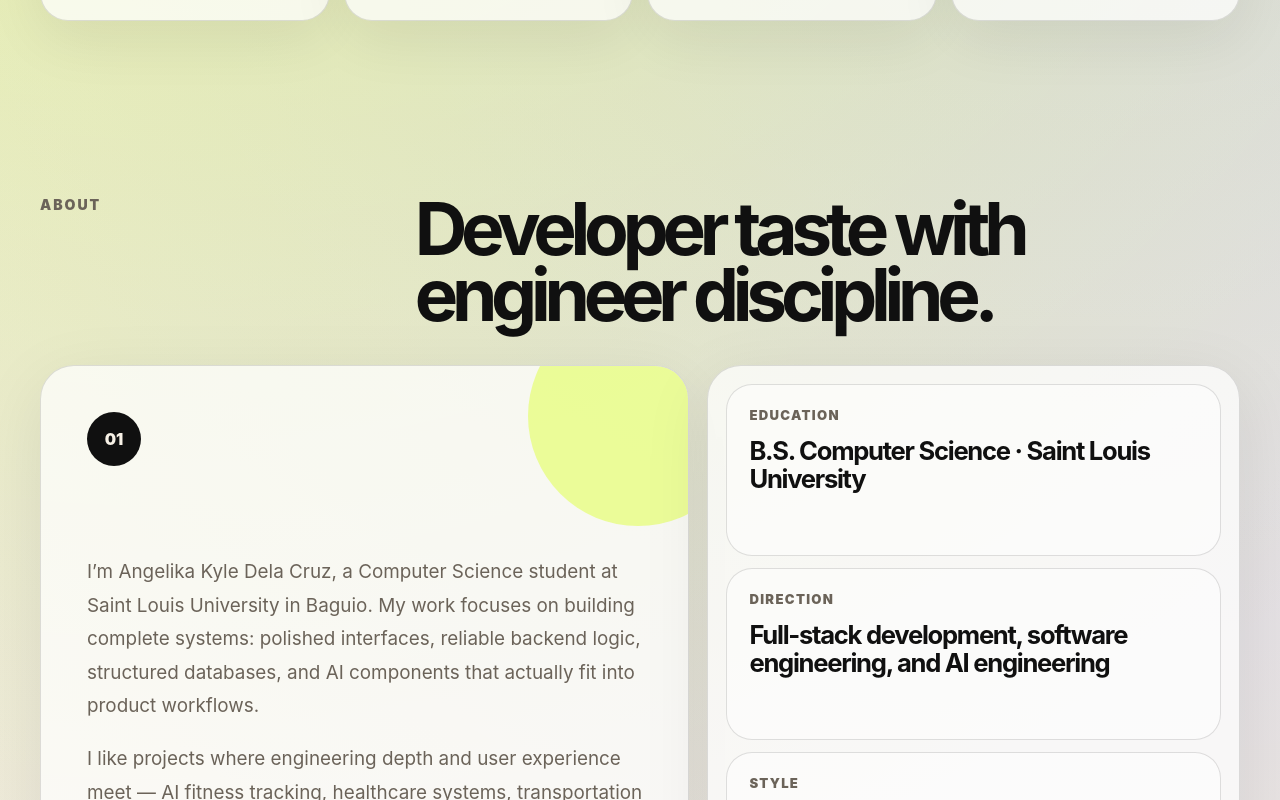
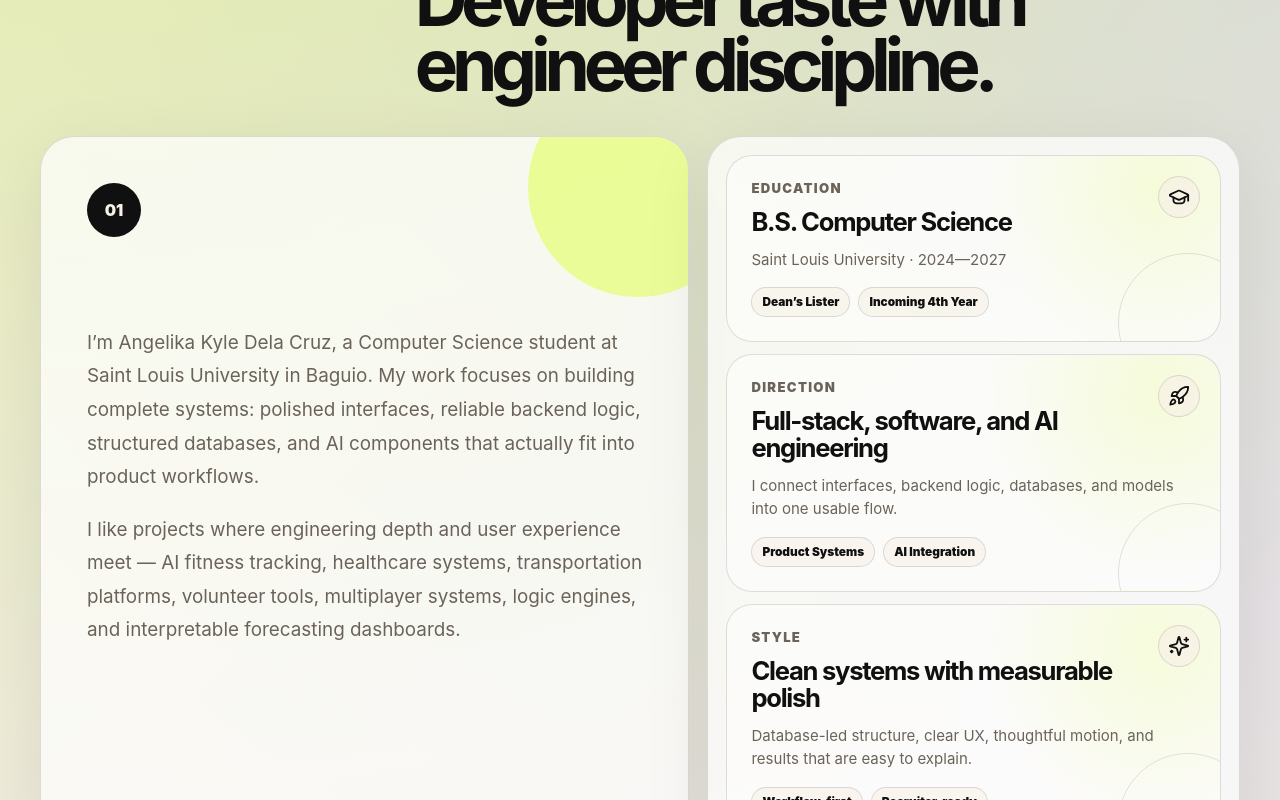
Before and after one commit to gelikadlcrz/Angelika-Kyle-s-Portfolio, a React (Vite) app: page / in a window 1280 px wide. Shown: the part 1260-2060 px from the top of the page. Built offline with nearby package versions, Linux system fonts and the light colour scheme.

Commit message:
feat: refine about cards and stack orbit

```diff
--- a/src/app/App.tsx
+++ b/src/app/App.tsx
@@ -263,10 +263,9 @@ function Hero() {
           <span /> Incoming 4th Year CS Student · Saint Louis University Baguio
         </motion.div>
 
-        <motion.h1 initial={{ opacity: 0, y: 24 }} animate={{ opacity: 1, y: 0 }} transition={{ delay: 0.08 }}>
+        <motion.h1 className="hero-name" initial={{ opacity: 0, y: 24 }} animate={{ opacity: 1, y: 0 }} transition={{ delay: 0.08 }}>
           <span>Angelika</span>
           <span className="outlined">Kyle</span>
-          <span>Dela Cruz</span>
         </motion.h1>
 
         <motion.p className="hero-text" initial={{ opacity: 0, y: 24 }} animate={{ opacity: 1, y: 0 }} transition={{ delay: 0.16 }}>
@@ -364,15 +363,45 @@ function About() {
 
         <motion.div className="identity-stack" initial={{ opacity: 0, y: 24 }} whileInView={{ opacity: 1, y: 0 }} viewport={{ once: true }}>
           {[
-            ['Education', 'B.S. Computer Science · Saint Louis University'],
-            ['Direction', 'Full-stack development, software engineering, and AI engineering'],
-            ['Style', 'Clean systems, strong databases, useful interfaces, measurable results'],
-          ].map(([label, text]) => (
-            <article key={label}>
-              <span>{label}</span>
-              <strong>{text}</strong>
-            </article>
-          ))}
+            {
+              label: 'Education',
+              title: 'B.S. Computer Science',
+              detail: 'Saint Louis University · 2024—2027',
+              chips: ['Dean’s Lister', 'Incoming 4th Year'],
+              icon: GraduationCap,
+            },
+            {
+              label: 'Direction',
+              title: 'Full-stack, software, and AI engineering',
+              detail: 'I connect interfaces, backend logic, databases, and models into one usable flow.',
+              chips: ['Product Systems', 'AI Integration'],
+              icon: Rocket,
+            },
+            {
+              label: 'Style',
+              title: 'Clean systems with measurable polish',
+              detail: 'Database-led structure, clear UX, thoughtful motion, and results that are easy to explain.',
+              chips: ['Workflow-first', 'Recruiter-ready'],
+              icon: Sparkles,
+            },
+          ].map((item, index) => {
+            const CardIcon = item.icon;
+            return (
+              <motion.article
+                key={item.label}
+                whileHover={{ x: 10, rotate: index % 2 === 0 ? -0.6 : 0.6 }}
+                transition={{ type: 'spring', stiffness: 260, damping: 20 }}
+              >
+                <div className="identity-icon"><CardIcon size={22} /></div>
+                <span>{item.label}</span>
+                <strong>{item.title}</strong>
+                <p>{item.detail}</p>
+                <div className="identity-chips">
+                  {item.chips.map((chip) => <small key={chip}>{chip}</small>)}
+                </div>
+              </motion.article>
+            );
+          })}
         </motion.div>
       </div>
     </section>
@@ -622,6 +651,8 @@ function Work() {
 function Stack() {
   const [active, setActive] = useState(skillClusters[0]);
   const ActiveIcon = skillIcons[active.label] ?? Code2;
+  const orbitItems = active.items;
+  const orbitAccent = active.label === 'AI / Data' ? '#dfff45' : active.label === 'Database' ? '#79c0ff' : '#93a4ff';
 
   return (
     <section id="stack" className="section-shell stack-section">
@@ -631,16 +662,26 @@ function Stack() {
       </motion.div>
 
       <div className="stack-grid">
-        <div className="skill-orbit" style={{ '--accent': active.label === 'AI / Data' ? '#dfff45' : '#93a4ff' } as CSSProperties}>
+        <div className="skill-orbit" style={{ '--accent': orbitAccent, '--count': orbitItems.length } as CSSProperties}>
           <div className="orbit-core">
             <ActiveIcon size={42} />
             <strong>{active.label}</strong>
           </div>
-          {active.items.slice(0, 7).map((item, index) => (
-            <span key={item} className={`orbit-tech orbit-${index + 1}`}>
-              {item}
-            </span>
-          ))}
+          {orbitItems.map((item, index) => {
+            const angle = (360 / orbitItems.length) * index - 90;
+            return (
+              <motion.span
+                key={item}
+                className="orbit-tech"
+                style={{ '--angle': `${angle}deg`, '--delay': `${index * -0.18}s` } as CSSProperties}
+                initial={{ opacity: 0, scale: 0.88 }}
+                animate={{ opacity: 1, scale: 1 }}
+                transition={{ delay: index * 0.025 }}
+              >
+                {item}
+              </motion.span>
+            );
+          })}
         </div>
 
         <div className="skill-panels">
@@ -652,6 +693,7 @@ function Stack() {
                 <span>
                   <strong>{cluster.label}</strong>
                   <small>{cluster.note}</small>
+                  <em>{cluster.items.slice(0, 5).join(' · ')}{cluster.items.length > 5 ? ' · +' + (cluster.items.length - 5) : ''}</em>
                 </span>
               </button>
             );
--- a/src/app/data/portfolio.ts
+++ b/src/app/data/portfolio.ts
@@ -260,17 +260,17 @@ export const skillClusters = [
   },
   {
     label: 'Backend',
-    items: ['Node.js', 'Express', 'PHP', 'Java', 'Sockets', 'RMI', 'REST APIs'],
-    note: 'Server logic, role-based access, client-server systems, and APIs.',
+    items: ['Node.js', 'Express', 'PHP', 'Java', 'REST APIs', 'Auth/RBAC', 'Sockets', 'RMI', 'JSON'],
+    note: 'Server logic, secure roles, client-server systems, and API workflows.',
   },
   {
     label: 'AI / Data',
-    items: ['Python', 'PyTorch', 'TensorFlow', 'Scikit-Learn', 'Optuna', 'Tableau'],
+    items: ['Python', 'PyTorch', 'TensorFlow', 'TFLite', 'MediaPipe', 'Scikit-Learn', 'Optuna', 'Tableau', 'Chart.js'],
     note: 'Modeling pipelines, interpretable analytics, and app-level inference.',
   },
   {
     label: 'Database',
-    items: ['MySQL', 'PostgreSQL', 'Aiven', 'ERDs', 'SQL', 'Schema Design'],
-    note: 'Relational structures that keep complex workflows stable.',
+    items: ['MySQL', 'PostgreSQL', 'Aiven SQL', 'WatermelonDB', 'SQLite', 'ERDs', 'SQL', 'Schema Design'],
+    note: 'Relational and local-first structures that keep complex workflows stable.',
   },
 ];
--- a/src/styles/index.css
+++ b/src/styles/index.css
@@ -848,22 +848,61 @@ body::before {
 }
 
 .identity-stack article {
-  min-height: 132px;
-  padding: 22px;
+  position: relative;
+  min-height: 160px;
+  padding: 24px;
   border: 1px solid var(--line);
   border-radius: 26px;
-  background: var(--softer);
-  transition: 0.22s ease;
+  background:
+    radial-gradient(circle at 88% 18%, color-mix(in srgb, var(--lime) 18%, transparent), transparent 38%),
+    var(--softer);
+  overflow: hidden;
+  transition: border-color 0.22s ease, background 0.22s ease, box-shadow 0.22s ease;
+}
+
+.identity-stack article::before {
+  content: '';
+  position: absolute;
+  inset: auto -38px -52px auto;
+  width: 138px;
+  aspect-ratio: 1;
+  border: 1px solid var(--line-strong);
+  border-radius: 50%;
+  opacity: 0.48;
+  transition: 0.28s ease;
 }
 
 .identity-stack article:hover {
-  transform: translateX(7px);
-  background: color-mix(in srgb, var(--blue) 22%, var(--softer));
+  border-color: var(--line-strong);
+  background:
+    radial-gradient(circle at 88% 18%, color-mix(in srgb, var(--lime) 34%, transparent), transparent 38%),
+    color-mix(in srgb, var(--blue) 18%, var(--softer));
+  box-shadow: 0 18px 48px rgba(17, 17, 17, 0.08);
+}
+
+.identity-stack article:hover::before {
+  transform: scale(1.14) rotate(12deg);
+  opacity: 0.76;
+}
+
+.identity-icon {
+  position: absolute;
+  right: 20px;
+  top: 20px;
+  width: 42px;
+  height: 42px;
+  display: grid;
+  place-items: center;
+  border: 1px solid var(--line);
+  border-radius: 50%;
+  color: var(--ink);
+  background: color-mix(in srgb, var(--bg) 76%, transparent);
 }
 
 .identity-stack span {
   display: block;
-  margin-bottom: 14px;
+  margin-bottom: 12px;
+  padding-right: 54px;
   color: var(--muted);
   font-size: 0.82rem;
   font-weight: 950;
@@ -873,9 +912,38 @@ body::before {
 
 .identity-stack strong {
   display: block;
-  font-size: clamp(1.2rem, 2vw, 1.75rem);
+  max-width: 520px;
+  padding-right: 20px;
+  font-size: clamp(1.22rem, 2vw, 1.78rem);
   line-height: 1.08;
   letter-spacing: -0.05em;
+}
+
+.identity-stack p {
+  max-width: 540px;
+  margin: 12px 0 0;
+  color: var(--muted);
+  font-size: 0.94rem;
+  line-height: 1.55;
+}
+
+.identity-chips {
+  position: relative;
+  z-index: 2;
+  display: flex;
+  flex-wrap: wrap;
+  gap: 8px;
+  margin-top: 16px;
+}
+
+.identity-chips small {
+  padding: 7px 10px;
+  border: 1px solid var(--line);
+  border-radius: 999px;
+  color: var(--ink);
+  background: color-mix(in srgb, var(--bg) 60%, transparent);
+  font-size: 0.74rem;
+  font-weight: 900;
 }
 
 .work-console {
@@ -1313,33 +1381,36 @@ body::before {
 }
 
 .orbit-tech {
+  --orbit-radius: clamp(160px, 18vw, 222px);
   position: absolute;
   left: 50%;
   top: 50%;
   z-index: 3;
-  min-width: 104px;
-  padding: 11px 13px;
+  min-width: 98px;
+  max-width: 128px;
+  padding: 10px 12px;
   border: 1px solid var(--line);
   border-radius: 999px;
   background: color-mix(in srgb, var(--bg) 78%, transparent);
   text-align: center;
-  font-size: 0.82rem;
+  font-size: 0.79rem;
   font-weight: 950;
+  line-height: 1.1;
   box-shadow: 0 14px 40px rgba(17, 17, 17, 0.08);
+  transform: translate(-50%, -50%) rotate(var(--angle)) translateX(var(--orbit-radius)) rotate(calc(var(--angle) * -1));
   animation: orbitFloat 5.6s ease-in-out infinite;
-}
-
-.orbit-1 { transform: translate(-50%, -50%) rotate(0deg) translateX(215px) rotate(0deg); }
-.orbit-2 { transform: translate(-50%, -50%) rotate(52deg) translateX(215px) rotate(-52deg); animation-delay: -0.6s; }
-.orbit-3 { transform: translate(-50%, -50%) rotate(104deg) translateX(215px) rotate(-104deg); animation-delay: -1.2s; }
-.orbit-4 { transform: translate(-50%, -50%) rotate(156deg) translateX(215px) rotate(-156deg); animation-delay: -1.8s; }
-.orbit-5 { transform: translate(-50%, -50%) rotate(208deg) translateX(215px) rotate(-208deg); animation-delay: -2.4s; }
-.orbit-6 { transform: translate(-50%, -50%) rotate(260deg) translateX(215px) rotate(-260deg); animation-delay: -3s; }
-.orbit-7 { transform: translate(-50%, -50%) rotate(312deg) translateX(215px) rotate(-312deg); animation-delay: -3.6s; }
+  animation-delay: var(--delay);
+}
 
 @keyframes orbitFloat {
-  0%, 100% { margin-top: 0; }
-  50% { margin-top: -10px; }
+  0%, 100% {
+    margin-top: 0;
+    filter: saturate(1);
+  }
+  50% {
+    margin-top: -10px;
+    filter: saturate(1.12);
+  }
 }
 
 .skill-panels {
@@ -2148,3 +2219,42 @@ body::before {
     min-height: 330px;
   }
 }
+
+/* v6: cleaner hero name, richer about cards, and dynamic stack orbit */
+.hero-name {
+  max-width: 760px;
+}
+
+.skill-panels em {
+  display: block;
+  margin-top: 8px;
+  color: color-mix(in srgb, var(--muted) 86%, transparent);
+  font-size: 0.78rem;
+  font-style: normal;
+  font-weight: 850;
+  line-height: 1.35;
+}
+
+.skill-orbit {
+  min-height: 590px;
+}
+
+.skill-orbit::before {
+  width: 78%;
+}
+
+.skill-orbit::after {
+  width: 52%;
+}
+
+@media (max-width: 860px) {
+  .orbit-tech {
+    --orbit-radius: 166px;
+  }
+}
+
+@media (max-width: 640px) {
+  .orbit-tech {
+    --orbit-radius: 126px;
+  }
+}
```
